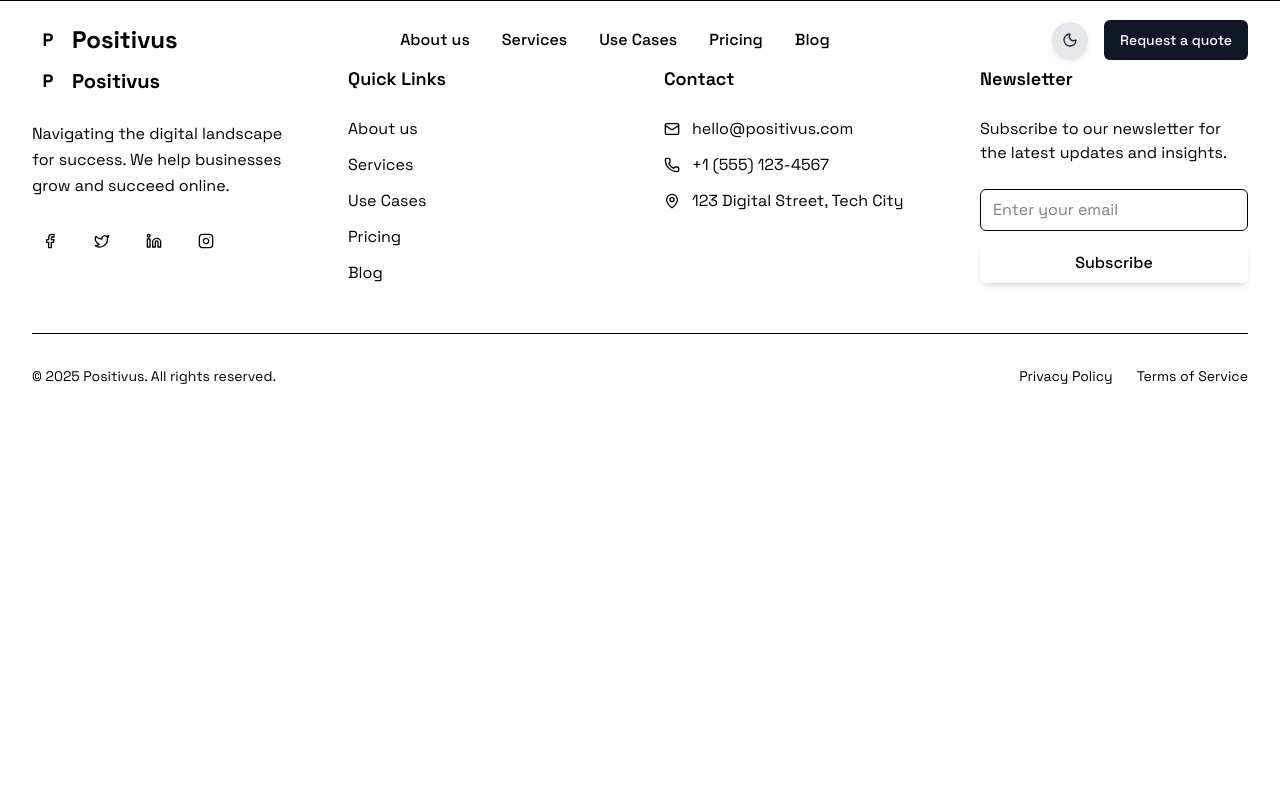
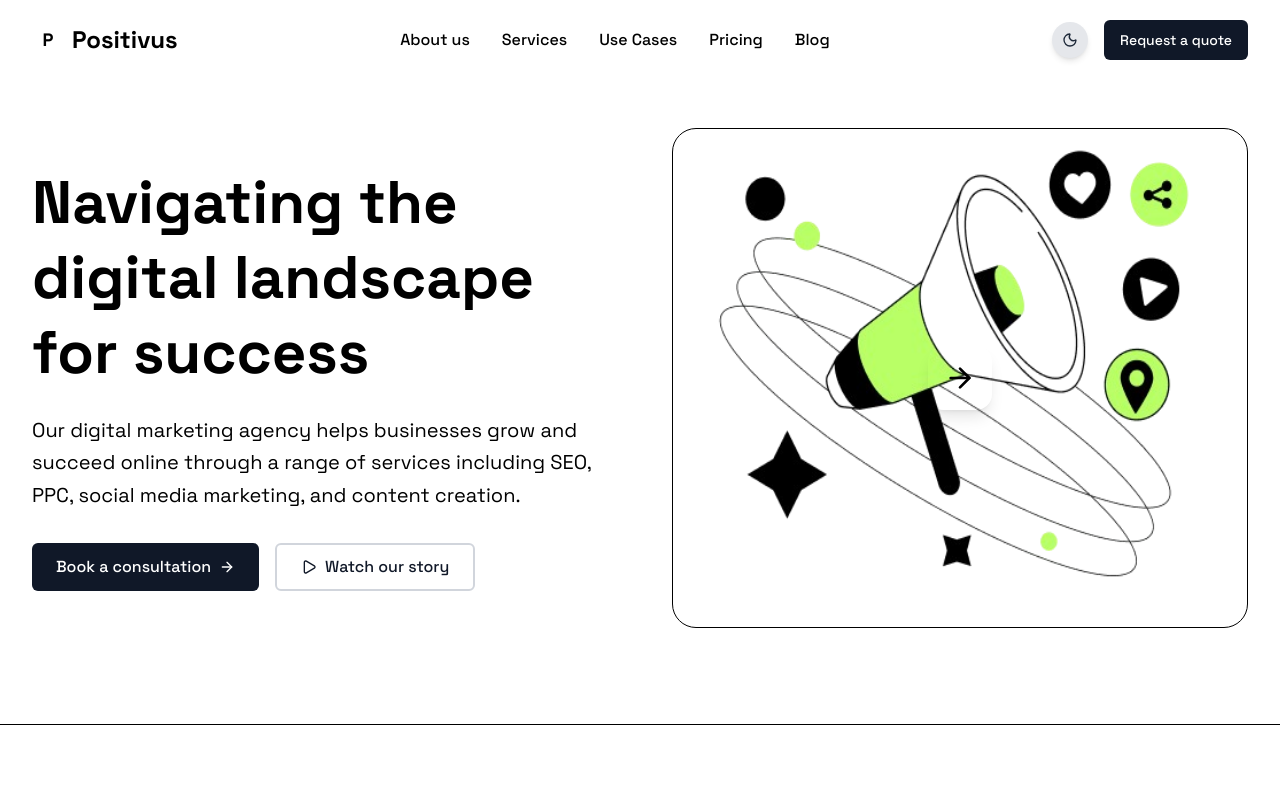
Before and after one commit to anishazahan/Positivus, a Next.js app: page / in a window 1280 px wide. Shown: the top 794 px of the page. Built offline with nearby package versions, Linux system fonts and the light colour scheme.

Commit message:
hero section design

```diff
--- a/src/app/page.tsx
+++ b/src/app/page.tsx
@@ -1,11 +1,12 @@
-import { Footer } from "@/components/shared/Footer";
-import { Header } from "@/components/shared/Header";
+import HeroSection from "@/components/landing/HeroSection";
+import Footer from "@/components/shared/Footer";
+import Header from "@/components/shared/Header";
 
 export default function Home() {
   return (
     <main className="min-h-screen">
       <Header />
-
+      <HeroSection />
       <Footer />
     </main>
   );
--- /dev/null
+++ b/src/components/landing/HeroSection.tsx
@@ -0,0 +1,90 @@
+import { ArrowRight, Play } from "lucide-react";
+import Link from "next/link";
+import { Button } from "../ui/Button";
+import img from "../../assets/images/hero.png";
+import Image from "next/image";
+
+const HeroSection = () => {
+  return (
+    <section className="pt-20 lg:pt-32 pb-16 lg:pb-24 bg-background transition-colors duration-300">
+      <div className="container mx-auto px-4 sm:px-6 lg:px-8">
+        <div className="grid lg:grid-cols-2 gap-12 lg:gap-16 items-center">
+          {/* Content */}
+          <div className="space-y-8 animate-fade-in">
+            <div className="space-y-6">
+              <h1 className="text-4xl sm:text-5xl lg:text-6xl font-bold text-primary leading-tight text-balance">
+                Navigating the{" "}
+                <span className="text-positivus-green dark:text-primary">
+                  digital landscape
+                </span>{" "}
+                for success
+              </h1>
+              <p className="text-lg lg:text-xl text-muted-foreground leading-relaxed text-pretty">
+                Our digital marketing agency helps businesses grow and succeed
+                online through a range of services including SEO, PPC, social
+                media marketing, and content creation.
+              </p>
+            </div>
+
+            <div className="flex flex-col sm:flex-row gap-4">
+              <Button
+                size="lg"
+                className="bg-positivus-green text-positivus-dark hover:bg-positivus-green/90 dark:bg-primary dark:text-primary-foreground dark:hover:bg-primary/90 transition-all duration-200 hover:scale-105 group"
+              >
+                <Link href="#contact" className="flex items-center gap-2">
+                  Book a consultation
+                  <ArrowRight className="w-4 h-4 transition-transform group-hover:translate-x-1" />
+                </Link>
+              </Button>
+
+              <Button
+                variant="outline"
+                size="lg"
+                className="border-2 border-border hover:bg-muted transition-all duration-200 hover:scale-105 group bg-transparent"
+              >
+                <Play className="w-4 h-4 mr-2 transition-transform group-hover:scale-110" />
+                Watch our story
+              </Button>
+            </div>
+          </div>
+
+          {/* Illustration */}
+          <div
+            className="relative animate-fade-in"
+            style={{ animationDelay: "0.2s" }}
+          >
+            <div className="relative w-full h-96 lg:h-[500px] bg-gradient-to-br from-positivus-green/10 to-positivus-green/5 dark:from-primary/10 dark:to-primary/5 rounded-3xl overflow-hidden border border-border/50">
+              {/* Geometric shapes */}
+              <Image src={img} fill priority alt="Positivious-hero-img" />
+              <div className="absolute inset-0 flex items-center justify-center">
+                <div className="relative w-80 h-80">
+                  {/* Main circle */}
+                  <div className="absolute top-1/2 left-1/2 transform -translate-x-1/2 -translate-y-1/2 w-64 h-64 bg-positivus-green/20 dark:bg-primary/20 rounded-full animate-pulse"></div>
+
+                  {/* Floating elements with improved dark mode colors */}
+                  <div className="absolute top-8 right-8 w-12 h-12 bg-positivus-green dark:bg-primary rounded-lg rotate-12 animate-float"></div>
+                  <div className="absolute bottom-12 left-4 w-8 h-8 bg-positivus-dark dark:bg-foreground rounded-full animate-pulse"></div>
+                  <div
+                    className="absolute top-20 left-8 w-6 h-6 bg-positivus-green/80 dark:bg-primary/80 rounded-full animate-float"
+                    style={{ animationDelay: "0.5s" }}
+                  ></div>
+                  <div
+                    className="absolute bottom-20 right-12 w-10 h-10 bg-positivus-green/60 dark:bg-primary/60 rounded-lg rotate-45 animate-pulse"
+                    style={{ animationDelay: "1s" }}
+                  ></div>
+
+                  {/* Central icon */}
+                  <div className="absolute top-1/2 left-1/2 transform -translate-x-1/2 -translate-y-1/2 w-16 h-16 bg-positivus-green dark:bg-primary rounded-2xl flex items-center justify-center shadow-lg">
+                    <ArrowRight className="w-8 h-8 text-positivus-dark dark:text-primary-foreground" />
+                  </div>
+                </div>
+              </div>
+            </div>
+          </div>
+        </div>
+      </div>
+    </section>
+  );
+};
+
+export default HeroSection;
--- a/src/components/shared/Footer.tsx
+++ b/src/components/shared/Footer.tsx
@@ -11,7 +11,7 @@ import {
   MapPin,
 } from "lucide-react";
 
-export function Footer() {
+const Footer = () => {
   const currentYear = new Date().getFullYear();
 
   return (
@@ -136,4 +136,6 @@ export function Footer() {
       </div>
     </footer>
   );
-}
+};
+
+export default Footer;
--- a/src/components/shared/Header.tsx
+++ b/src/components/shared/Header.tsx
@@ -7,7 +7,7 @@ import { Menu, X } from "lucide-react";
 import { Button } from "../ui/Button";
 import { cn } from "@/lib/utils";
 
-export function Header() {
+const Header = () => {
   const [isScrolled, setIsScrolled] = useState(false);
   const [isMobileMenuOpen, setIsMobileMenuOpen] = useState(false);
 
@@ -115,4 +115,5 @@ export function Header() {
       </div>
     </header>
   );
-}
+};
+export default Header;
--- /dev/null
+++ b/tailwind.config.ts
@@ -0,0 +1,52 @@
+import type { Config } from "tailwindcss";
+
+const config: Config = {
+  darkMode: "class",
+  content: [
+    "./src/app/**/*.{js,ts,jsx,tsx,mdx}",
+    "./src/pages/**/*.{js,ts,jsx,tsx,mdx}",
+    "./src/components/**/*.{js,ts,jsx,tsx,mdx}",
+  ],
+  theme: {
+    extend: {
+      colors: {
+        background: "#ffffff",
+        foreground: "#111111",
+        border: "#e5e7eb",
+        muted: "#f5f5f5",
+        "muted-foreground": "#6b7280",
+
+        primary: "#00C853", // Positivus green
+        "primary-foreground": "#ffffff",
+        "positivus-green": "#00C853",
+        "positivus-dark": "#1B1B1B",
+      },
+      animation: {
+        "fade-in": "fadeIn 1s ease-in forwards",
+        float: "float 3s ease-in-out infinite",
+        pulse: "pulse 2s infinite",
+      },
+      keyframes: {
+        fadeIn: {
+          "0%": { opacity: "0", transform: "translateY(20px)" },
+          "100%": { opacity: "1", transform: "translateY(0)" },
+        },
+        float: {
+          "0%, 100%": { transform: "translateY(0)" },
+          "50%": { transform: "translateY(-10px)" },
+        },
+      },
+      borderRadius: {
+        "3xl": "1.5rem",
+        "2xl": "1rem",
+        md: "0.375rem",
+      },
+      boxShadow: {
+        lg: "0 10px 15px -3px rgba(0,0,0,0.1), 0 4px 6px -2px rgba(0,0,0,0.05)",
+      },
+    },
+  },
+  plugins: [],
+};
+
+export default config;
```
Also changed, not shown: src/assets/images/hero.png (added).
